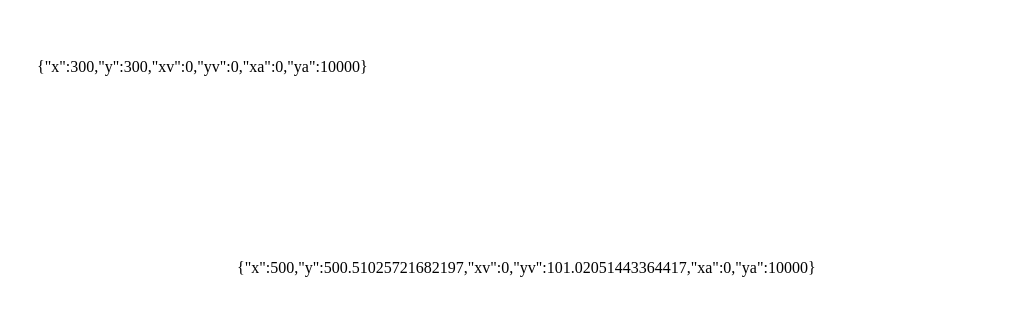
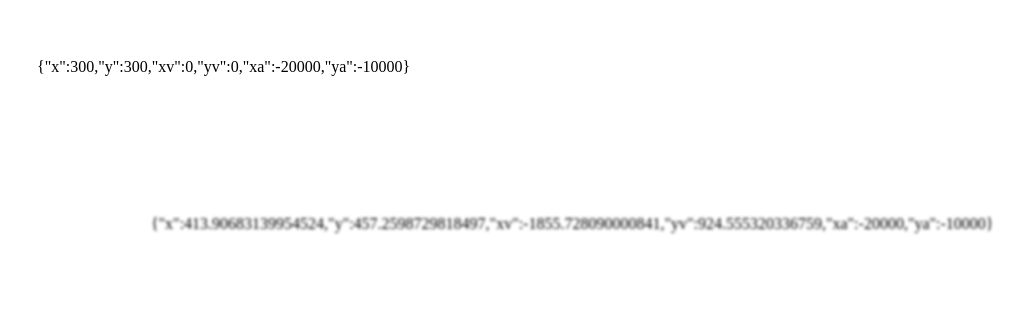
Before and after one commit to Blake-Dowling/Typescript-Physics-Simulator, a React (Create React App) app: page / in a window 1280 px wide. Shown: the part 242-558 px from the top of the page, without its empty margins (263-1280 px from the left). Built offline with nearby package versions, Linux system fonts and the light colour scheme.

Commit message:
collision all directions

```diff
--- a/src/index.tsx
+++ b/src/index.tsx
@@ -8,7 +8,7 @@ import { time } from 'console'
 
 const SCREEN_HEIGHT = window.innerHeight;
 const SCREEN_WIDTH = window.innerWidth;
-const T = .1;
+const T = .01;
 
 //******************** Index Component Difinition ********************/
 export default function Index() {
@@ -39,7 +39,11 @@ export default function Index() {
       const newObList = [...prevObList]
       for(const obj of newObList){
         //******************** Check and Handle Collision ********************/
-        if(!bounds(obj, T)){
+        if(!boundsY(obj, T, SCREEN_HEIGHT)
+          && !boundsY(obj, T, 0)
+          && !boundsX(obj, T, SCREEN_WIDTH)
+          && !boundsX(obj, T, 0)
+          ){
           //******************** Otherwise Simply Move ********************/
           obj.move(T);
           obj.accl(T);
@@ -49,20 +53,41 @@ export default function Index() {
     });
   }
   //******************** Check and Handle Collision ********************/
-  function bounds(obj: ob, T: number){
-    const time_until_collision = obj.calcTDY(SCREEN_HEIGHT - obj.y);
+  function boundsX(obj: ob, T: number, bound: number){
+    const time_until_collision = obj.calcTDX(bound - obj.x);
+    console.log(time_until_collision)
+    if(Number.isNaN(time_until_collision)){
+      return false;
+    }
     if(time_until_collision < T){
-      console.log(time_until_collision)
+
       obj.move(time_until_collision)
       obj.accl(time_until_collision)
-      obj.yv = -Math.abs(obj.yv)
+      obj.xv = -obj.xv
       obj.move(T - time_until_collision)
       obj.accl(T - time_until_collision)
       return true;
     }
-
     return false;
   }
+  function boundsY(obj: ob, T: number, bound: number){
+    const time_until_collision = obj.calcTDY(bound - obj.y);
+    console.log(time_until_collision)
+    if(Number.isNaN(time_until_collision)){
+      return false;
+    }
+    if(time_until_collision < T){
+
+      obj.move(time_until_collision)
+      obj.accl(time_until_collision)
+      obj.yv = -obj.yv
+      obj.move(T - time_until_collision)
+      obj.accl(T - time_until_collision)
+      return true;
+    }
+    return false;
+  }
+
 
 
     obList.map(ob => {
--- a/src/ob.tsx
+++ b/src/ob.tsx
@@ -9,15 +9,8 @@ function round(x: number, places: number) : number{
   return x;
 }
 
-type obType = {
-  x: number;
-  y: number;
-  xv: number;
-  yv: number;
-  xa: number;
-  ya: number;
-}
-export class ob implements obType{
+
+export class ob{
     x: number;
     y: number;
     xv: number;
@@ -29,8 +22,8 @@ export class ob implements obType{
         this.y = y;
         this.xv = 0;
         this.yv = 0;
-        this.xa = 0;
-        this.ya = 10000;
+        this.xa = -20000;
+        this.ya = -10000;
     }
 
 
@@ -39,11 +32,6 @@ export class ob implements obType{
       this.xv += this.xa*t;
       this.yv += this.ya*t;
     }
-    //double integral of acc over 0->T
-    calcInstPos(T: number){
-      return (0.5*this.ya) * (T**2)
-    }
-
 
     calcKE(){
       return (.5*(this.yv**2))
@@ -52,10 +40,23 @@ export class ob implements obType{
     calcDDY(td: number){
       return ((0.5 * (this.ya * (td ** 2))) + (this.yv * td));
     }
+
+
+    // Sideways trajectory projection - Calculates time at which
+    // Ob will be at passed distance delta. It uses the quadratic
+    // formula to piece together the + and - results of the
+    // inverse distance function, projecting forward in time (returns
+    // the minimum positive output of the + and - curves, for the
+    // given distance input). When the sign of the distance
+    // is opposite to the velocity, the object will either
+    // change direction due to acceleration (i.e. change output
+    // curves) or never reach dd (td = infinity). Because we are
+    // detecting collisions, however, simply using the minimum
+    // positive result provides the correct output.
     calcTDY(dd: number){
       let td = 0;
-      if(dd < 0){
-        td = (
+      // Positive direction
+        let td_plus = (
           (-this.yv - (
                                     Math.sqrt(
                                       (this.yv**2) - (2*this.ya * (-dd))
@@ -64,9 +65,9 @@ export class ob implements obType{
           )
         / this.ya
         )
-      }
-      else if(dd >= 0){
-        td = (
+
+      // Negative direction
+        let td_minus = (
           (-this.yv + (
                                     Math.sqrt(
                                       (this.yv**2) - (2*this.ya * (-dd))
@@ -75,19 +76,48 @@ export class ob implements obType{
           )
         / this.ya
         )
-      }
+        // Calculate minimum positive output
+        td = td_plus >= 0 && td_minus < 0 ? td_plus :
+              td_minus >= 0 && td_plus < 0 ? td_minus :
+              td_plus >= 0 && td_minus >= 0 ? Math.min(td_plus, td_minus):
+              Number.isNaN(td_plus) || Number.isNaN(td_minus) ? NaN :
+              0;
+      return td;
+    }
+    calcTDX(dd: number){
+      let td = 0;
+      // Positive direction
+        let td_plus = (
+          (-this.xv - (
+                                    Math.sqrt(
+                                      (this.xv**2) - (2*this.xa * (-dd))
+                                    )
+                                )
+          )
+        / this.xa
+        )
+
+      // Negative direction
+        let td_minus = (
+          (-this.xv + (
+                                    Math.sqrt(
+                                      (this.xv**2) - (2*this.xa * (-dd))
+                                    )
+                                )
+          )
+        / this.xa
+        )
+        // Calculate minimum positive output
+        td = td_plus >= 0 && td_minus < 0 ? td_plus :
+              td_minus >= 0 && td_plus < 0 ? td_minus :
+              td_plus >= 0 && td_minus >= 0 ? Math.min(td_plus, td_minus):
+              Number.isNaN(td_plus) || Number.isNaN(td_minus) ? NaN :
+              0;
       return td;
     }
     move(t: number){
-
-      // this.accl(t);
-
       this.x = (0.5 * (this.xa * (t ** 2))) + (this.xv * t) + this.x;
       this.y = (0.5 * (this.ya * (t ** 2))) + (this.yv * t) + this.y;
-
-
-
-
     }
 
     calcMag(mag: ob){
@@ -130,7 +160,7 @@ export class ob implements obType{
     }
 };
 
-
+//******************** Ob Component Styling and Rendering ********************/
 export default function Ob(props:any) {
     const obj = props.obj;
     const stylesheet = {
```
